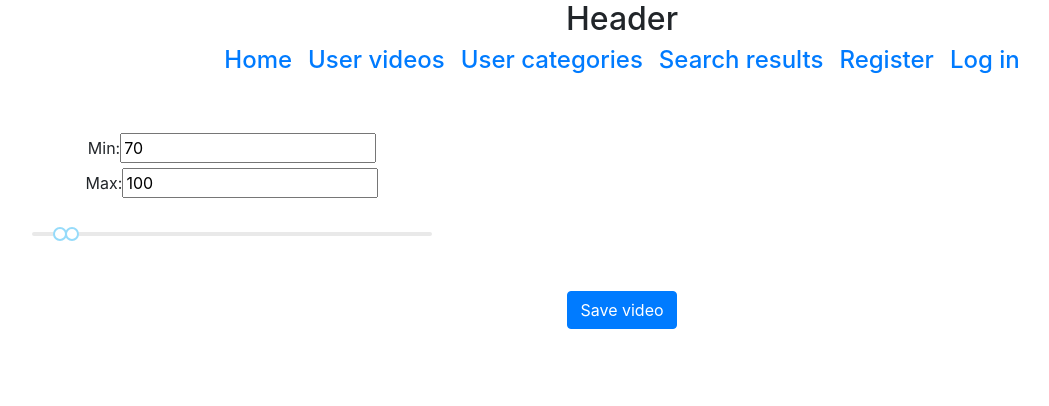
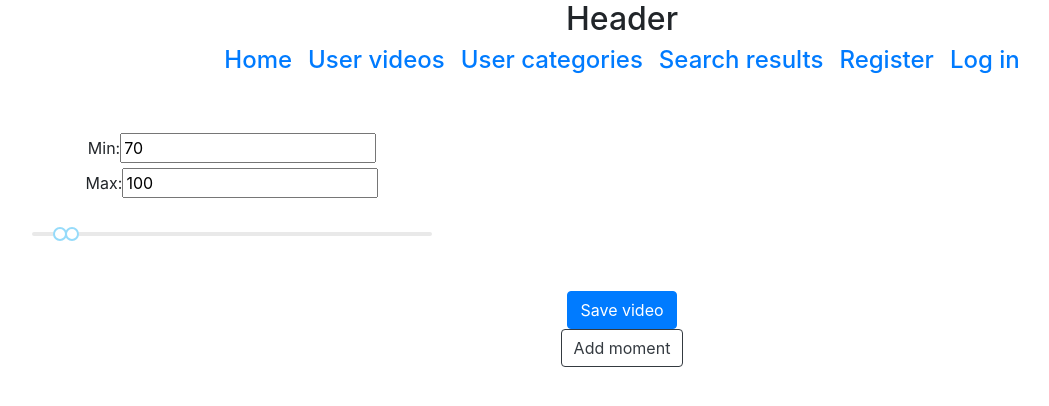
Before and after one commit to nataliaCodes/echo-replay-your-moments, a React (Create React App) app in the folder front-end/: page /moments in a window 1280 px wide. Shown: the top 406 px of the page, without its empty margins (18-1067 px from the left). Built offline with nearby package versions, Linux system fonts and the light colour scheme.

Commit message:
Set upadding moment form

```diff
--- a/front-end/src/App.jsx
+++ b/front-end/src/App.jsx
@@ -52,7 +52,7 @@ function App() {
               <Videos />
             </Route>
             <Route path="/moments">
-                <ShowMoments state={state} setState={setState} selectedVideoID = {state.selectedVideoID} momentsBySelectedVid={momentsBySelectedVid} categories={state.categories} oldVideo={state.oldVideo} categWithId={state.categWithId} selectedVidId={state.selectedVidId} />
+                <ShowMoments state={state} setState={setState} selectedVideoID = {state.selectedVideoID} momentsBySelectedVid={momentsBySelectedVid} categories={state.categories} oldVideo={state.oldVideo} categWithId={state.categWithId} selectedVidId={state.selectedVidId} cookies={cookies} />
             </Route>
             <Route exact path="/register">
               <Register />
--- a/front-end/src/components/MomentsPage/NewMoment.jsx
+++ b/front-end/src/components/MomentsPage/NewMoment.jsx
@@ -1,13 +1,61 @@
+import { useState, useEffect } from 'react';
+
 import Button from '../shared/Button';
+import TogglingEditForm from '../shared/TogglingEditForm';
 
 export default function Moment(props) {
 
+  const { cookies } = props;
+
+  //state for the form toggled by 'Add moment'
+  const [showForm, setShowForm] = useState(false);
+
+  //state for the Add moment input
+  const [newMom, setNewMom] = useState("");
+
+  //state for the alert showing user they created the moment
+  const [showAlert, setShowAlert] = useState(false);
+
+  const handleSave = (newValue) => {
+
+    setShowForm(false);
+    setShowAlert(true);
+
+    const userId = cookies.user;
+
+    //send data to back-end
+    // return axios.post('http://localhost:3001/api/categories', { newCateg, userId })
+    //   .then(response => {
+
+    //     const categ = [...state.categories, newCateg];
+    //     setState(prev => ({...prev, categories: categ}))
+
+    //   })
+    //   .catch(err => { console.log('error:', err) })
+  };
+
+  useEffect(() => {
+    const timer = setTimeout(() => {
+      setShowAlert(false);
+    }, 3500);
+    return () => clearTimeout(timer);
+  }, [showAlert]);
+
   return (
     <div className="Moment">
-      <form>
-        <p>Moment title:</p><input type="text"></input>
-        <Button>Add</Button>
-      </form>
+      <Button onClick={() => setShowForm(true)}>Add moment</Button>
+      <br /><br />
+      {showForm && (
+        <TogglingEditForm
+          placeholder="Insert moment name"
+          name="new-moment"
+          value={newMom}
+          onMoments={true}
+          onChange={(e) => setNewMom(e.target.value)}
+          onSave={() => handleSave(newMom)}
+          onCancel={() => setShowForm(false)}
+        />
+      )}
     </div>
   );
 }
--- a/front-end/src/components/MomentsPage/ShowMoments.jsx
+++ b/front-end/src/components/MomentsPage/ShowMoments.jsx
@@ -13,7 +13,7 @@ import Save from './Save';
 
 export default function Moment(props) {
 
-  const { state, setState } = props;
+  const { state, setState, cookies } = props;
 
   // console.log("oldVideo:",props.oldVideo)
   console.log("state on Moment:",state)
@@ -97,6 +97,7 @@ export default function Moment(props) {
           setState={setState} />
         </>
       }
+      <NewMoment videoInfo = {videoInfo} setVideoInfo={setVideoInfo} cookies={cookies} />
       <EditDelete videoInfo = {videoInfo} setVideoInfo={setVideoInfo} state={state} setSate={setState} />
     </div>
   );
```
